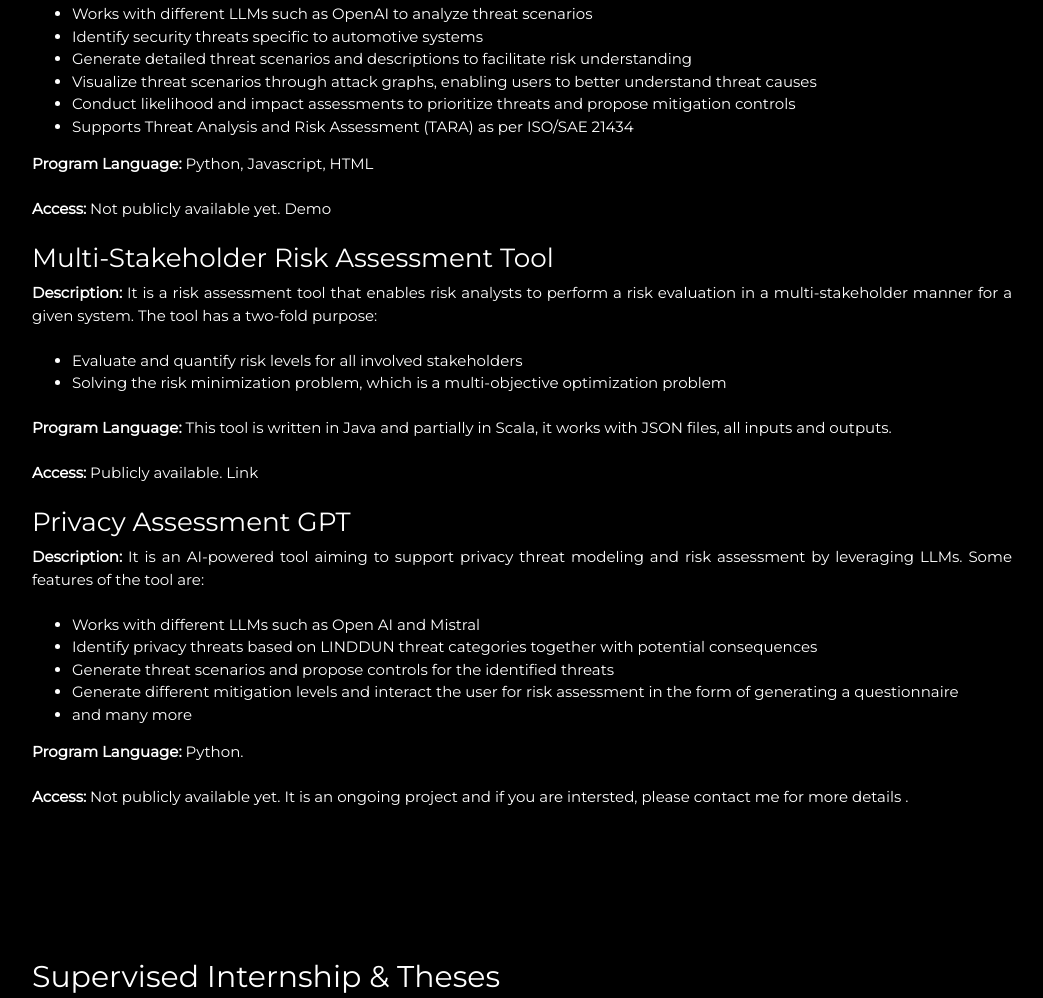
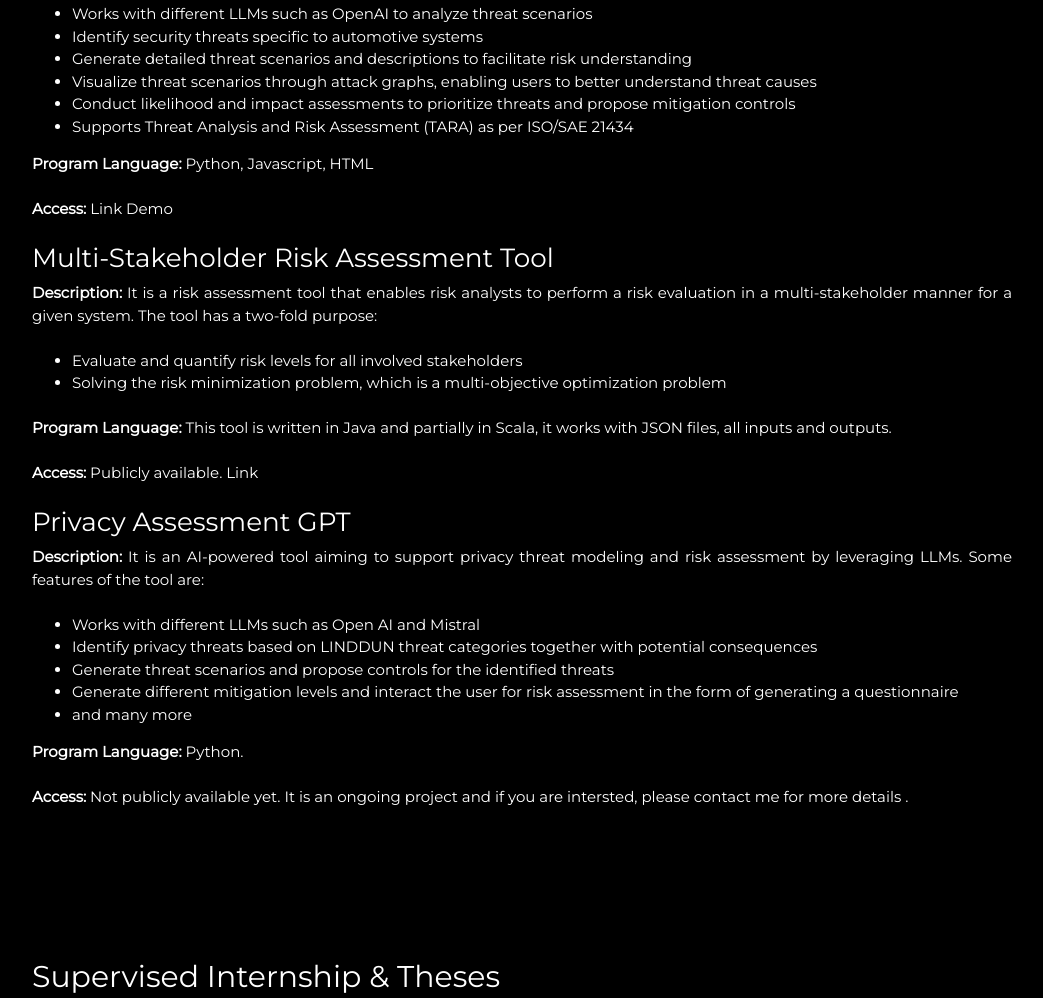
Before and after one commit to Majid-Mollaeefar/MajidML, a plain HTML site: page index.html in a window 1280 px wide. Shown: the part 2915-3913 px from the top of the page, without its empty margins (178-1221 px from the left). Drawn offline with nearby package versions, Linux system fonts and the light colour scheme; no server answers; some icons are missing; a web font is replaced by a local one.

Commit message:
git-update

```diff
--- a/index.html
+++ b/index.html
@@ -324,7 +324,7 @@
             <li>Supports Threat Analysis and Risk Assessment (TARA) as per ISO/SAE 21434</li>
           </ul>
           <p><strong>Program Language:</strong> Python, Javascript, HTML</p>
-          <p><strong>Access:</strong> Not publicly available yet. <a href="https://majidml.com/assets/tool/long-demo.mp4" target="_blank" class="w3-hover-text-amber"> Demo </a></p>
+          <p><strong>Access:</strong> <a href="https://github.com/Majid-Mollaeefar/auto-sec-gpt" target="_blank" class="w3-hover-text-amber"> Link </a> <a href="https://majidml.com/assets/tool/long-demo.mp4" target="_blank" class="w3-hover-text-amber"> Demo </a></p>
         </div>
 
         <div>
```
